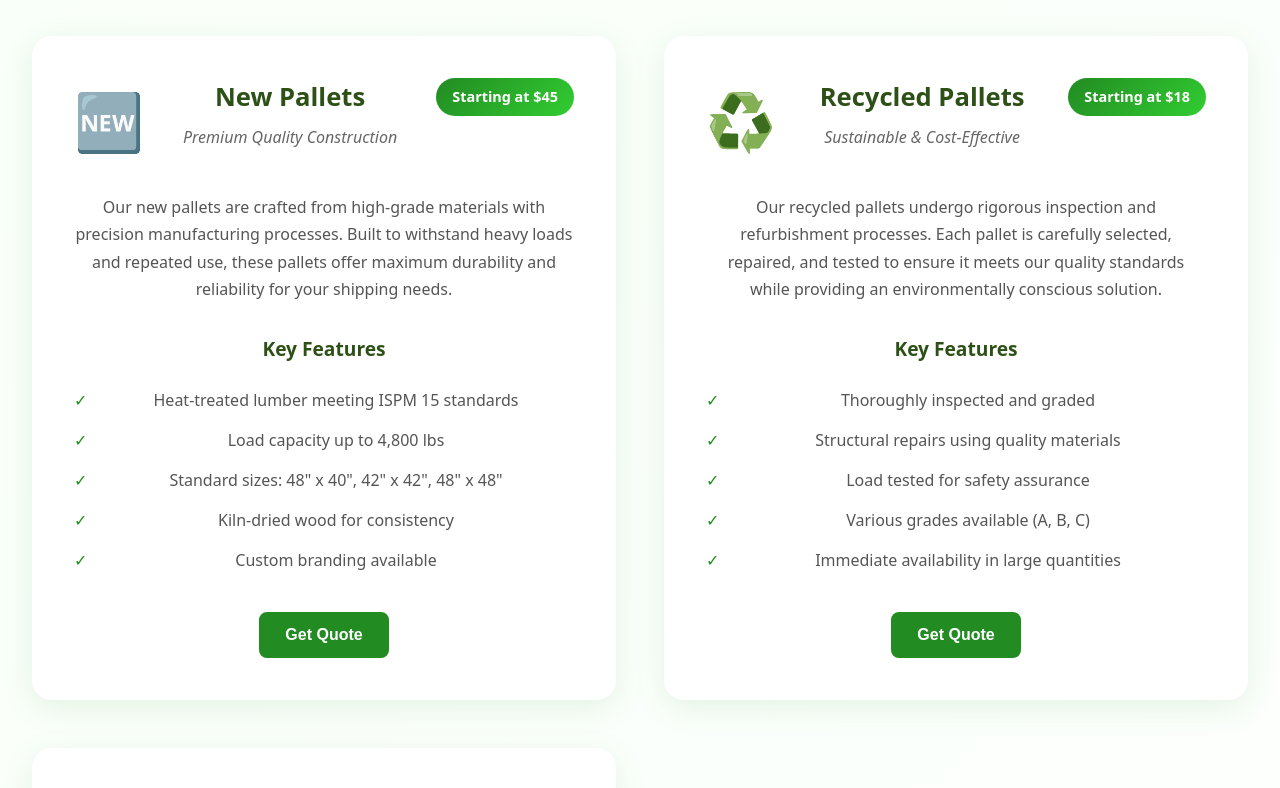
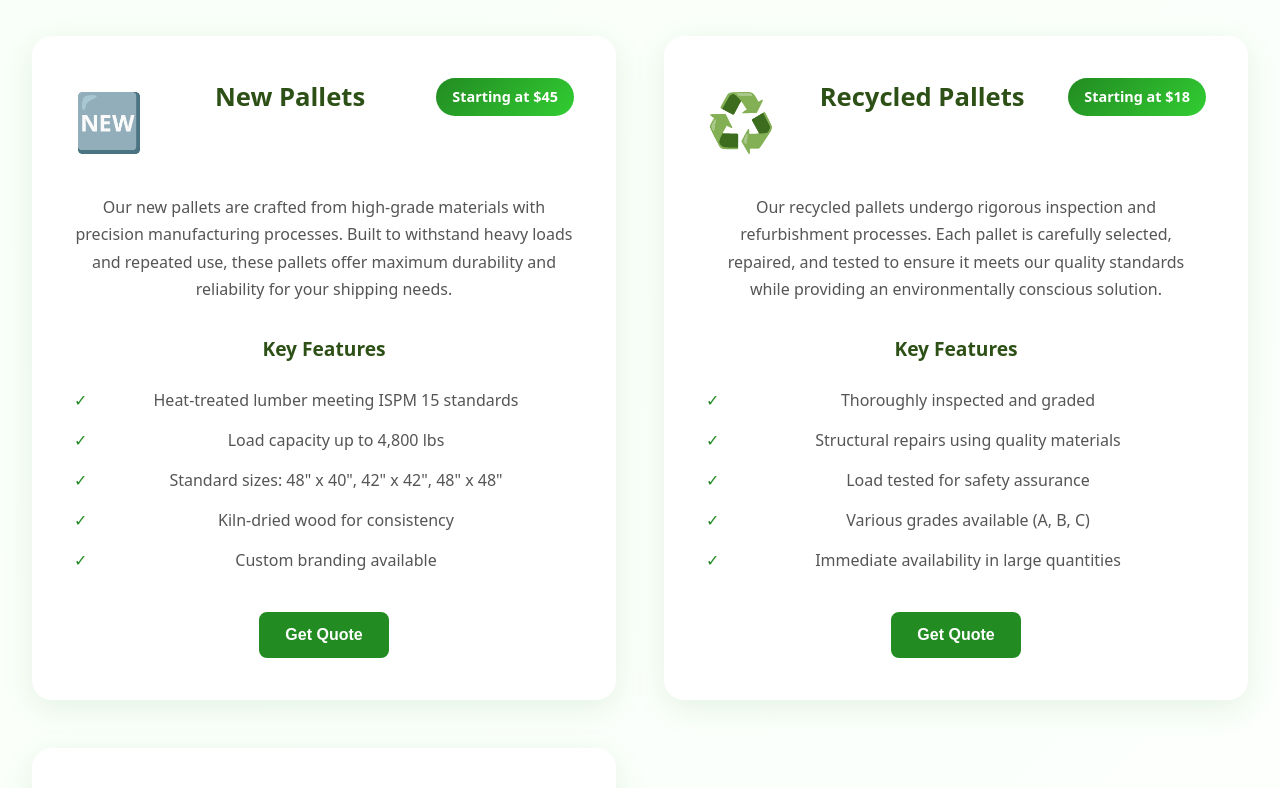
Before and after one commit to hquezada24/qs-pallets, a React (Vite) app: page /products in a window 1280 px wide. Shown: the part 820-1608 px from the top of the page. Built offline with nearby package versions, Linux system fonts and the light colour scheme.

Commit message:
refactor: remove subtitle from Product component.

```diff
--- a/src/pages/Products/components/Products/Product.jsx
+++ b/src/pages/Products/components/Products/Product.jsx
@@ -1,10 +1,8 @@
 import styles from "./Styles.module.css";
 import { Button } from "../../../../components/common/Button/Index";
-import { Link } from "react-router-dom";
 
 const Product = ({
   title,
-  subtitle,
   description,
   features,
   price,
@@ -17,7 +15,6 @@ const Product = ({
         <div className={styles.productImage}>{image}</div>
         <div className={styles.productTitle}>
           <h3>{title}</h3>
-          <p className={styles.productSubtitle}>{subtitle}</p>
         </div>
         <div className={styles.productPrice}>{price}</div>
       </div>
--- a/src/pages/Products/components/Products/Styles.module.css
+++ b/src/pages/Products/components/Products/Styles.module.css
@@ -69,13 +69,6 @@
   font-size: 1.6rem;
   font-weight: 600;
   margin: 0 0 0.5rem 0;
-}
-
-.productSubtitle {
-  color: #666;
-  font-size: 1rem;
-  margin: 0;
-  font-style: italic;
 }
 
 .productPrice {
```
